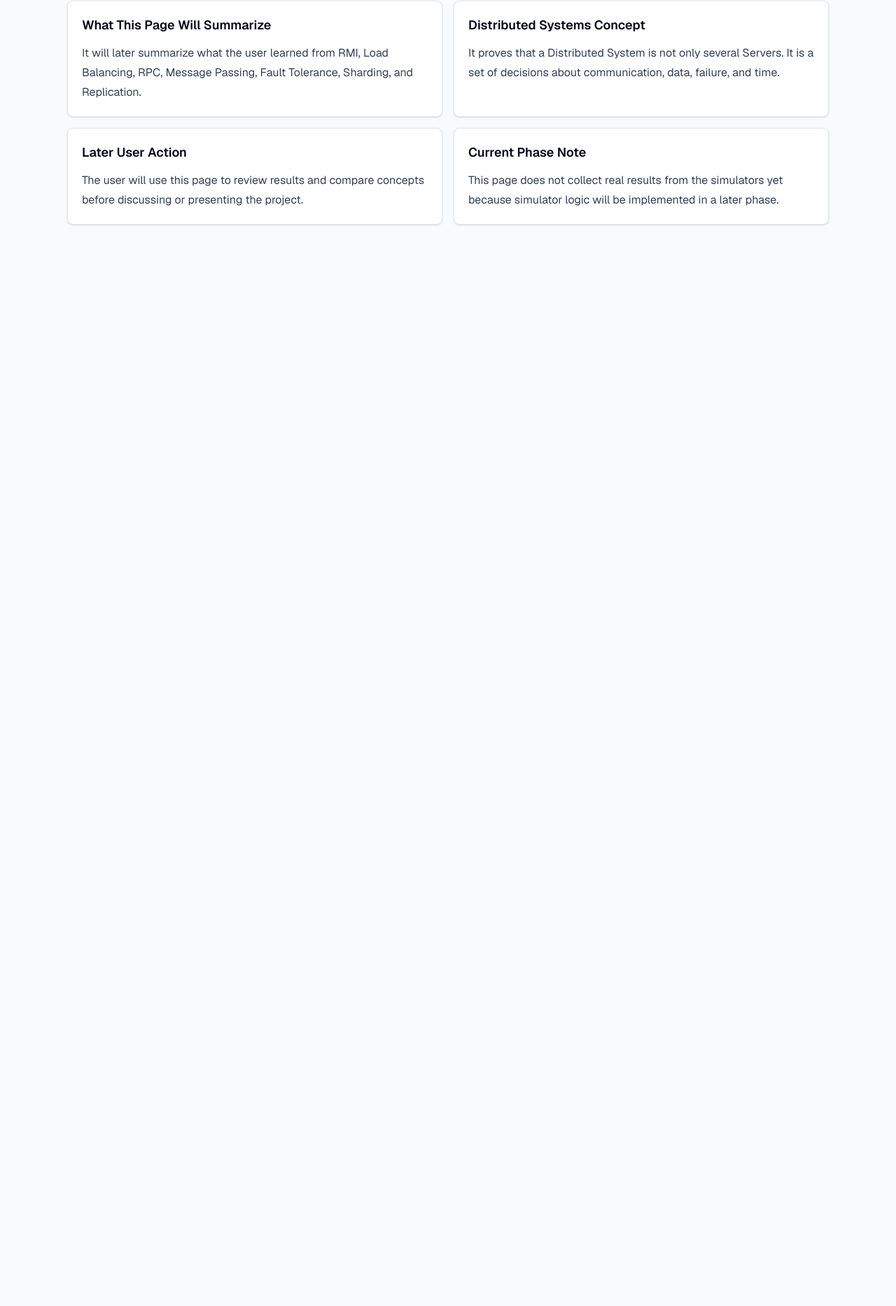
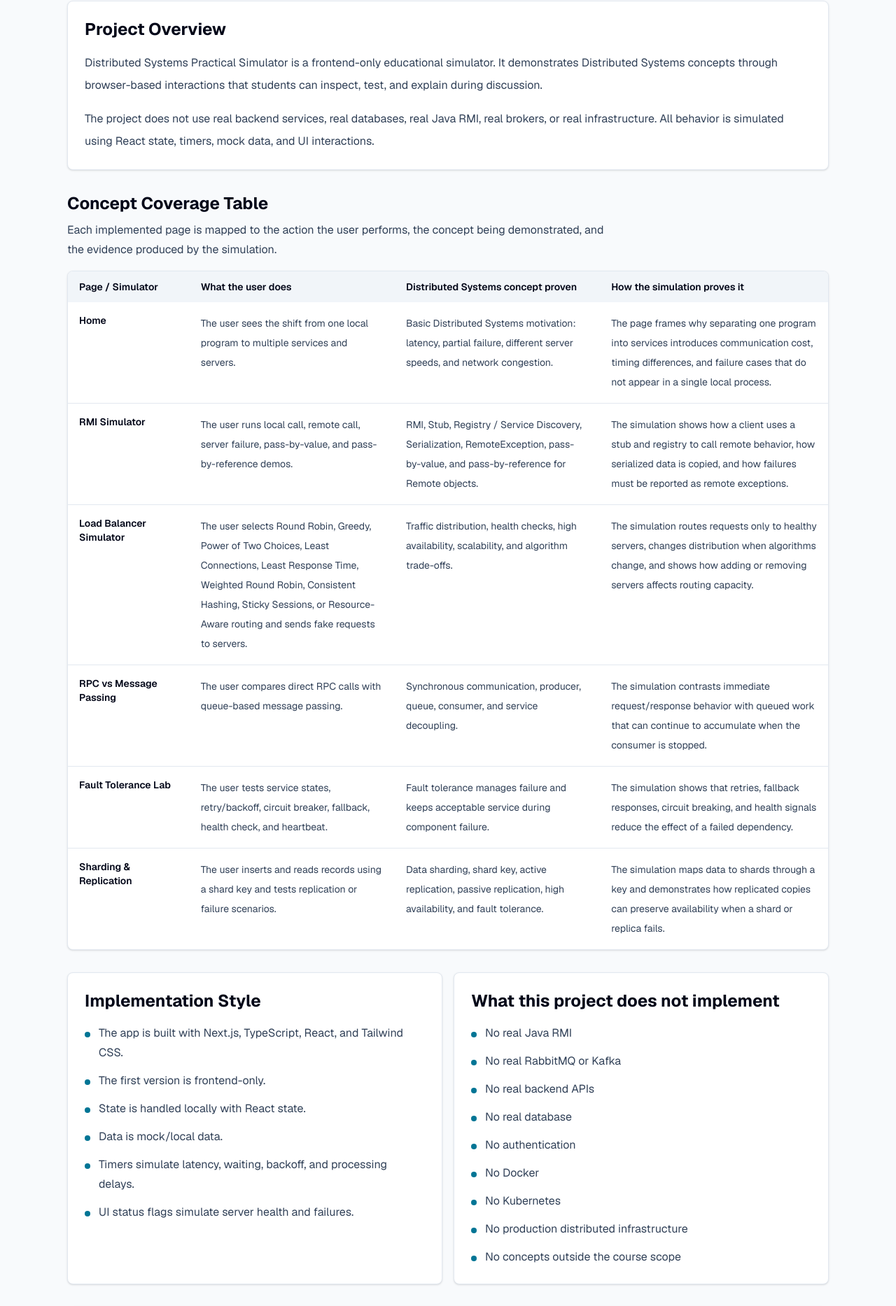
Before and after one commit to AkthamNaeem/distributed-systems-simulator, a Next.js app: page /final-summary in a window 1280 px wide. Shown: the part 365-2232 px from the top of the page at 70% size. Before the commit the page ends 800 px from the top, so only its background shows below. Built offline with nearby package versions, Linux system fonts and the light colour scheme.

Commit message:
Implement final summary documentation page

```diff
--- a/src/app/final-summary/page.tsx
+++ b/src/app/final-summary/page.tsx
@@ -1,30 +1,264 @@
-import { ConceptCard } from "@/components/ConceptCard";
 import { PageShell } from "@/components/PageShell";
+
+const conceptCoverage = [
+  {
+    page: "Home",
+    action:
+      "The user sees the shift from one local program to multiple services and servers.",
+    concept:
+      "Basic Distributed Systems motivation: latency, partial failure, different server speeds, and network congestion.",
+    proof:
+      "The page frames why separating one program into services introduces communication cost, timing differences, and failure cases that do not appear in a single local process.",
+  },
+  {
+    page: "RMI Simulator",
+    action:
+      "The user runs local call, remote call, server failure, pass-by-value, and pass-by-reference demos.",
+    concept:
+      "RMI, Stub, Registry / Service Discovery, Serialization, RemoteException, pass-by-value, and pass-by-reference for Remote objects.",
+    proof:
+      "The simulation shows how a client uses a stub and registry to call remote behavior, how serialized data is copied, and how failures must be reported as remote exceptions.",
+  },
+  {
+    page: "Load Balancer Simulator",
+    action:
+      "The user selects Round Robin, Greedy, Power of Two Choices, Least Connections, Least Response Time, Weighted Round Robin, Consistent Hashing, Sticky Sessions, or Resource-Aware routing and sends fake requests to servers.",
+    concept:
+      "Traffic distribution, health checks, high availability, scalability, and algorithm trade-offs.",
+    proof:
+      "The simulation routes requests only to healthy servers, changes distribution when algorithms change, and shows how adding or removing servers affects routing capacity.",
+  },
+  {
+    page: "RPC vs Message Passing",
+    action:
+      "The user compares direct RPC calls with queue-based message passing.",
+    concept:
+      "Synchronous communication, producer, queue, consumer, and service decoupling.",
+    proof:
+      "The simulation contrasts immediate request/response behavior with queued work that can continue to accumulate when the consumer is stopped.",
+  },
+  {
+    page: "Fault Tolerance Lab",
+    action:
+      "The user tests service states, retry/backoff, circuit breaker, fallback, health check, and heartbeat.",
+    concept:
+      "Fault tolerance manages failure and keeps acceptable service during component failure.",
+    proof:
+      "The simulation shows that retries, fallback responses, circuit breaking, and health signals reduce the effect of a failed dependency.",
+  },
+  {
+    page: "Sharding & Replication",
+    action:
+      "The user inserts and reads records using a shard key and tests replication or failure scenarios.",
+    concept:
+      "Data sharding, shard key, active replication, passive replication, high availability, and fault tolerance.",
+    proof:
+      "The simulation maps data to shards through a key and demonstrates how replicated copies can preserve availability when a shard or replica fails.",
+  },
+];
+
+const implementationPoints = [
+  "The app is built with Next.js, TypeScript, React, and Tailwind CSS.",
+  "The first version is frontend-only.",
+  "State is handled locally with React state.",
+  "Data is mock/local data.",
+  "Timers simulate latency, waiting, backoff, and processing delays.",
+  "UI status flags simulate server health and failures.",
+];
+
+const notImplemented = [
+  "No real Java RMI",
+  "No real RabbitMQ or Kafka",
+  "No real backend APIs",
+  "No real database",
+  "No authentication",
+  "No Docker",
+  "No Kubernetes",
+  "No production distributed infrastructure",
+  "No concepts outside the course scope",
+];
+
+const testingChecklist = [
+  "Open RMI Simulator and compare local vs remote call.",
+  "Open Load Balancer and send requests using different algorithms.",
+  "Open RPC vs Message Passing and stop the consumer to observe queue buildup.",
+  "Open Fault Tolerance and fail the Payment Service to test fallback and circuit breaker.",
+  "Open Sharding & Replication and fail a shard to test replica availability.",
+  "Open Final Summary and connect each simulator to its concept.",
+];
 
 export default function FinalSummaryPage() {
   return (
     <PageShell
-      title="Final Summary"
-      subtitle="A static page that gathers the project concepts and connects them to core Distributed Systems problems."
+      title="Final Summary & Documentation"
+      subtitle="This page connects each interactive feature to the Distributed Systems concept it demonstrates."
     >
-      <section className="grid gap-4 md:grid-cols-2">
-        <ConceptCard
-          title="What This Page Will Summarize"
-          explanation="It will later summarize what the user learned from RMI, Load Balancing, RPC, Message Passing, Fault Tolerance, Sharding, and Replication."
+      <section className="rounded-lg border border-slate-200 bg-white p-5 shadow-sm sm:p-6">
+        <h2 className="text-2xl font-bold text-slate-950">Project Overview</h2>
+        <div className="mt-4 space-y-4 leading-8 text-slate-700">
+          <p>
+            Distributed Systems Practical Simulator is a frontend-only
+            educational simulator. It demonstrates Distributed Systems concepts
+            through browser-based interactions that students can inspect, test,
+            and explain during discussion.
+          </p>
+          <p>
+            The project does not use real backend services, real databases, real
+            Java RMI, real brokers, or real infrastructure. All behavior is
+            simulated using React state, timers, mock data, and UI interactions.
+          </p>
+        </div>
+      </section>
+
+      <section>
+        <div className="mb-4">
+          <h2 className="text-2xl font-bold text-slate-950">
+            Concept Coverage Table
+          </h2>
+          <p className="mt-2 max-w-3xl leading-7 text-slate-700">
+            Each implemented page is mapped to the action the user performs,
+            the concept being demonstrated, and the evidence produced by the
+            simulation.
+          </p>
+        </div>
+
+        <div className="hidden overflow-hidden rounded-lg border border-slate-200 bg-white shadow-sm lg:block">
+          <table className="w-full border-collapse text-left text-sm">
+            <thead className="bg-slate-100 text-slate-950">
+              <tr>
+                <th className="w-[16%] px-4 py-3 font-semibold">
+                  Page / Simulator
+                </th>
+                <th className="w-[27%] px-4 py-3 font-semibold">
+                  What the user does
+                </th>
+                <th className="w-[27%] px-4 py-3 font-semibold">
+                  Distributed Systems concept proven
+                </th>
+                <th className="w-[30%] px-4 py-3 font-semibold">
+                  How the simulation proves it
+                </th>
+              </tr>
+            </thead>
+            <tbody className="divide-y divide-slate-200 text-slate-700">
+              {conceptCoverage.map((row) => (
+                <tr key={row.page} className="align-top">
+                  <th className="px-4 py-4 font-semibold text-slate-950">
+                    {row.page}
+                  </th>
+                  <td className="px-4 py-4 leading-7">{row.action}</td>
+                  <td className="px-4 py-4 leading-7">{row.concept}</td>
+                  <td className="px-4 py-4 leading-7">{row.proof}</td>
+                </tr>
+              ))}
+            </tbody>
+          </table>
+        </div>
+
+        <div className="grid gap-4 lg:hidden">
+          {conceptCoverage.map((row) => (
+            <article
+              key={row.page}
+              className="rounded-lg border border-slate-200 bg-white p-5 shadow-sm"
+            >
+              <h3 className="text-lg font-bold text-slate-950">{row.page}</h3>
+              <dl className="mt-4 space-y-4 text-sm leading-7">
+                <div>
+                  <dt className="font-semibold text-slate-950">
+                    What the user does
+                  </dt>
+                  <dd className="mt-1 text-slate-700">{row.action}</dd>
+                </div>
+                <div>
+                  <dt className="font-semibold text-slate-950">
+                    Distributed Systems concept proven
+                  </dt>
+                  <dd className="mt-1 text-slate-700">{row.concept}</dd>
+                </div>
+                <div>
+                  <dt className="font-semibold text-slate-950">
+                    How the simulation proves it
+                  </dt>
+                  <dd className="mt-1 text-slate-700">{row.proof}</dd>
+                </div>
+              </dl>
+            </article>
+          ))}
+        </div>
+      </section>
+
+      <section className="grid gap-4 lg:grid-cols-2">
+        <InfoListCard
+          title="Implementation Style"
+          items={implementationPoints}
         />
-        <ConceptCard
-          title="Distributed Systems Concept"
-          explanation="It proves that a Distributed System is not only several Servers. It is a set of decisions about communication, data, failure, and time."
+        <InfoListCard
+          title="What this project does not implement"
+          items={notImplemented}
         />
-        <ConceptCard
-          title="Later User Action"
-          explanation="The user will use this page to review results and compare concepts before discussing or presenting the project."
-        />
-        <ConceptCard
-          title="Current Phase Note"
-          explanation="This page does not collect real results from the simulators yet because simulator logic will be implemented in a later phase."
-        />
+      </section>
+
+      <section className="rounded-lg border border-slate-200 bg-white p-5 shadow-sm sm:p-6">
+        <h2 className="text-2xl font-bold text-slate-950">
+          How to explain this project in discussion
+        </h2>
+        <p className="mt-4 leading-8 text-slate-700">
+          This project does not try to build a real distributed system. Instead,
+          it makes the behavior of distributed systems visible. Each simulator
+          uses simple UI interactions to show what normally happens inside
+          infrastructure: routing, remote calls, queues, retries, failures,
+          sharding, and replication.
+        </p>
+      </section>
+
+      <section className="rounded-lg border border-slate-200 bg-white p-5 shadow-sm sm:p-6">
+        <h2 className="text-2xl font-bold text-slate-950">
+          Quick Testing Checklist
+        </h2>
+        <ul className="mt-4 grid gap-3 text-slate-700 md:grid-cols-2">
+          {testingChecklist.map((item) => (
+            <li
+              key={item}
+              className="flex gap-3 rounded-lg border border-slate-200 bg-slate-50 p-3 leading-7"
+            >
+              <span
+                aria-hidden="true"
+                className="mt-1 h-5 w-5 shrink-0 rounded border border-cyan-700 bg-white"
+              />
+              <span>{item}</span>
+            </li>
+          ))}
+        </ul>
+      </section>
+
+      <section className="rounded-lg border border-cyan-200 bg-cyan-50 p-5 shadow-sm sm:p-6">
+        <h2 className="text-2xl font-bold text-cyan-950">
+          Final Proof Statement
+        </h2>
+        <p className="mt-4 text-lg font-semibold leading-8 text-cyan-950">
+          The project proves understanding of Distributed Systems by turning
+          theoretical concepts into visible, interactive simulations.
+        </p>
       </section>
     </PageShell>
   );
 }
+
+function InfoListCard({ title, items }: { title: string; items: string[] }) {
+  return (
+    <section className="rounded-lg border border-slate-200 bg-white p-5 shadow-sm sm:p-6">
+      <h2 className="text-2xl font-bold text-slate-950">{title}</h2>
+      <ul className="mt-4 space-y-3 text-slate-700">
+        {items.map((item) => (
+          <li key={item} className="flex gap-3 leading-7">
+            <span
+              aria-hidden="true"
+              className="mt-3 h-2 w-2 shrink-0 rounded-full bg-cyan-700"
+            />
+            <span>{item}</span>
+          </li>
+        ))}
+      </ul>
+    </section>
+  );
+}
```
